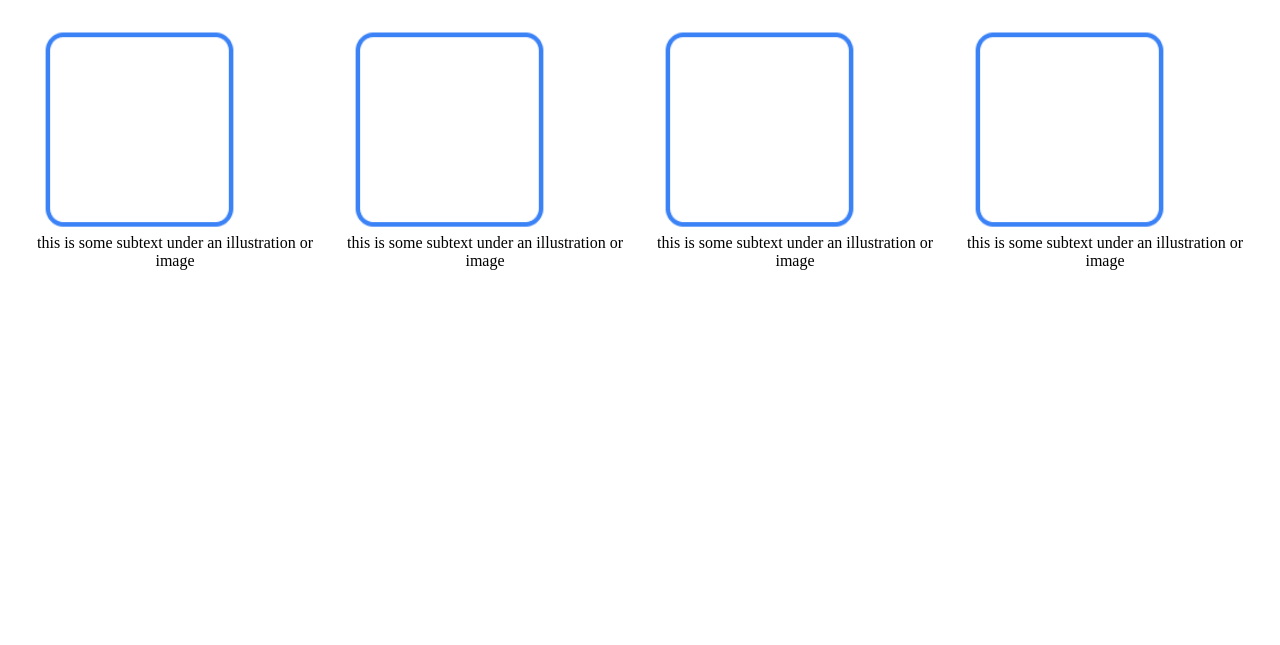
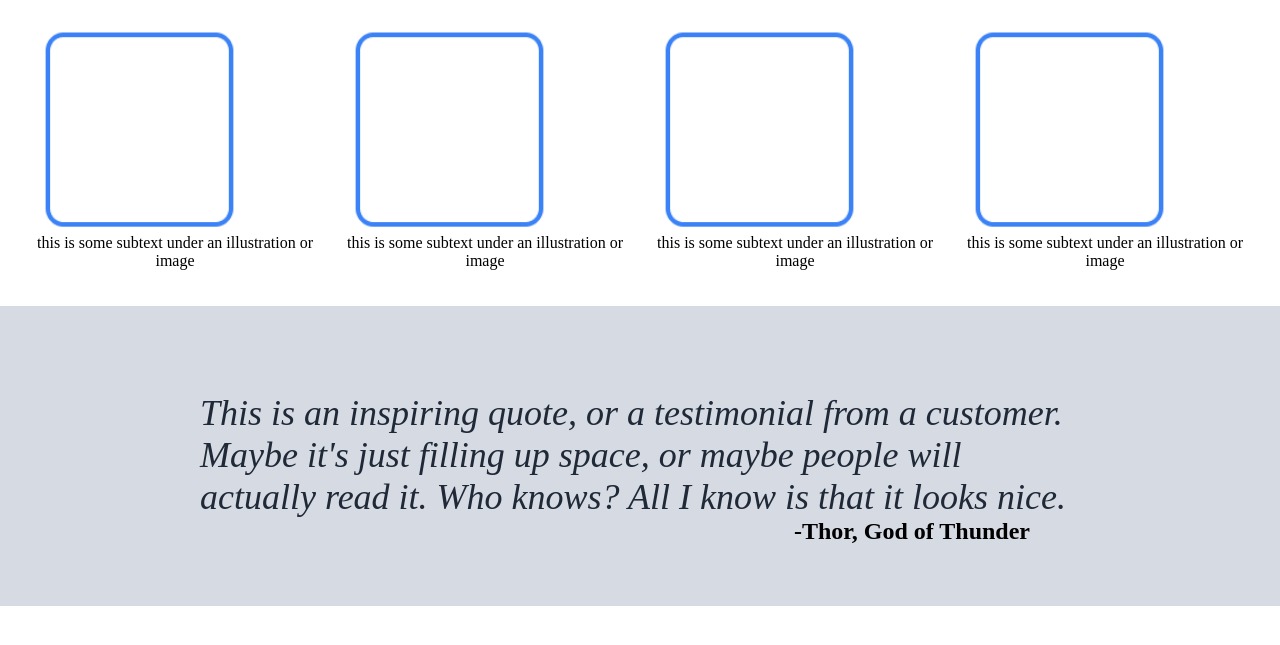
Before and after one commit to Golddylan/landingpage, a plain HTML site: page index.html in a window 1280 px wide. Shown: the part 601-1246 px from the top of the page. Drawn offline with Linux system fonts and the light colour scheme.

Commit message:
added quote wrapper section html+css

```diff
--- a/index.html
+++ b/index.html
@@ -50,6 +50,10 @@
             </div>
         </div>
     </div>
+    <div class="quote-wrapper">
+        <p class="quote">This is an inspiring quote, or a testimonial from a customer. Maybe it's just filling up space, or maybe people will actually read it. Who knows? All I know is that it looks nice.</p>
+        <p class="thor">-Thor, God of Thunder</p>
+    </div>
 
 </body>
 </html>
--- a/styles.css
+++ b/styles.css
@@ -119,3 +119,32 @@ h2{
   width: 200px;
   margin: 20px;
 }
+
+.quote-wrapper{
+  background-color: #d6dae2;
+  height: 25vh;
+  width: 100vw;
+  padding-top: 50px;
+  padding-bottom: 50px;
+}
+
+.quote{
+  font-size: 36px;
+  font-style: italic;
+  color: #1F2937;
+  display: flex;
+  justify-content: center;
+  align-items: center;
+  padding-left: 200px;
+  padding-right: 200px;
+  padding-bottom: 0;
+  margin-bottom: 0;
+}
+
+.thor{
+  font-size: 24px;
+  font-weight: 900;
+  text-align: right;
+  padding-right: 250px;
+  margin-top: 0;
+}
```
